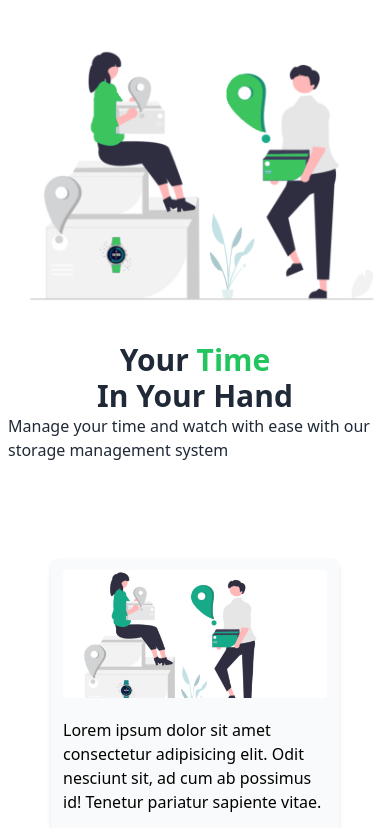
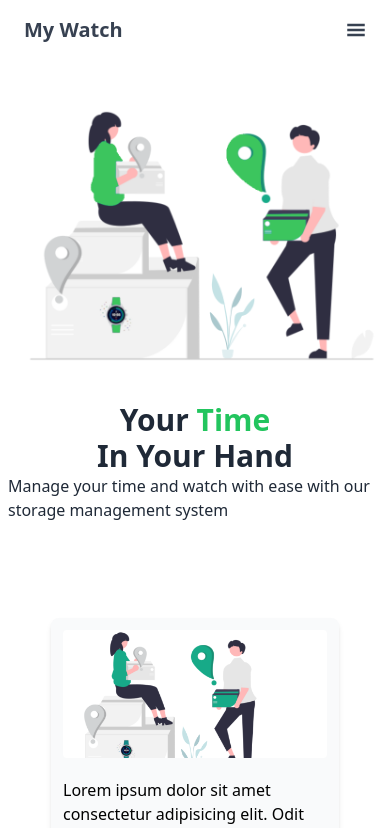
Before and after one commit to faisalantu/watch-warehouse-client, a React (Create React App) app: page / in a window 390 px wide. Shown: the top 828 px of the page. Built offline with nearby package versions, Linux system fonts and the light colour scheme; no server answers.

Commit message:
🤕 Header responsive done

```diff
--- a/src/components/Header.js
+++ b/src/components/Header.js
@@ -1,10 +1,16 @@
-import React from "react";
+import React, { useState } from "react";
 import { Link } from "react-router-dom";
 import CustomLink from "./CustomLink";
+import {GiHamburgerMenu} from "react-icons/gi"
+import {signOut } from 'firebase/auth';
+import { useAuthState } from 'react-firebase-hooks/auth';
+import auth from '../firebase.init';
 
 const Header = () => {
+  const [openMenu, setOpenMenu] = useState(false)
+  const [user] = useAuthState(auth);
   return (
-    <div className='text-gray-700 '>
+    <nav className='text-gray-700 '>
       <div className='justify-between py-4 hidden md:flex'>
         <div className='font-semibold text-xl flex items-center'>
           <Link to='/'>
@@ -18,9 +24,42 @@ const Header = () => {
           <CustomLink className='mx-1 px-1' to='/about'>
             About
           </CustomLink>
+          {user?
+            <button onClick={()=>{signOut(auth)}} className="mx-1 px-1">logout </button>
+            :
+            <CustomLink className="mx-1 px-1" to='/login'>login</CustomLink>
+            }
         </div>
       </div>
-    </div>
+
+      <div className='p-4 md:hidden'>
+        <div className='flex justify-between'>
+          <div className="font-semibold text-xl flex items-center">
+          <Link to='/'>
+            My Watch
+          </Link>
+          </div>
+            <button onClick={()=>{
+              setOpenMenu(!openMenu)
+            }} className='text-xl'>
+             <GiHamburgerMenu/>
+            </button>
+        </div>
+          {openMenu?
+          <div className={`flex flex-col mt-4`}>
+            <CustomLink to='/'>Home</CustomLink>
+            <CustomLink to='/about'>
+              About
+          </CustomLink>
+            {user?
+            <div onClick={()=>{signOut(auth)}}>logout </div>
+            :
+            <CustomLink to='/login'>login</CustomLink>
+            }
+          </div>
+          : ""}
+      </div>
+    </nav>
   );
 };
 
```
